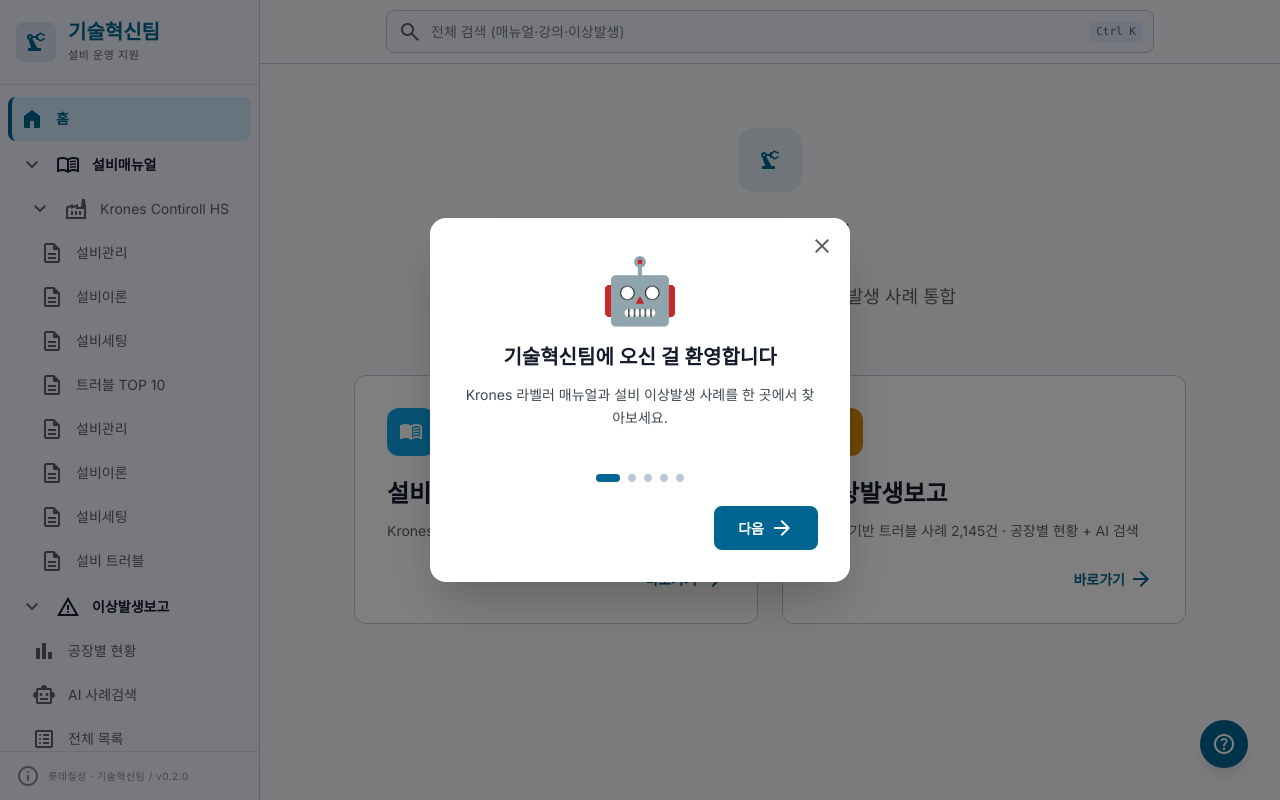
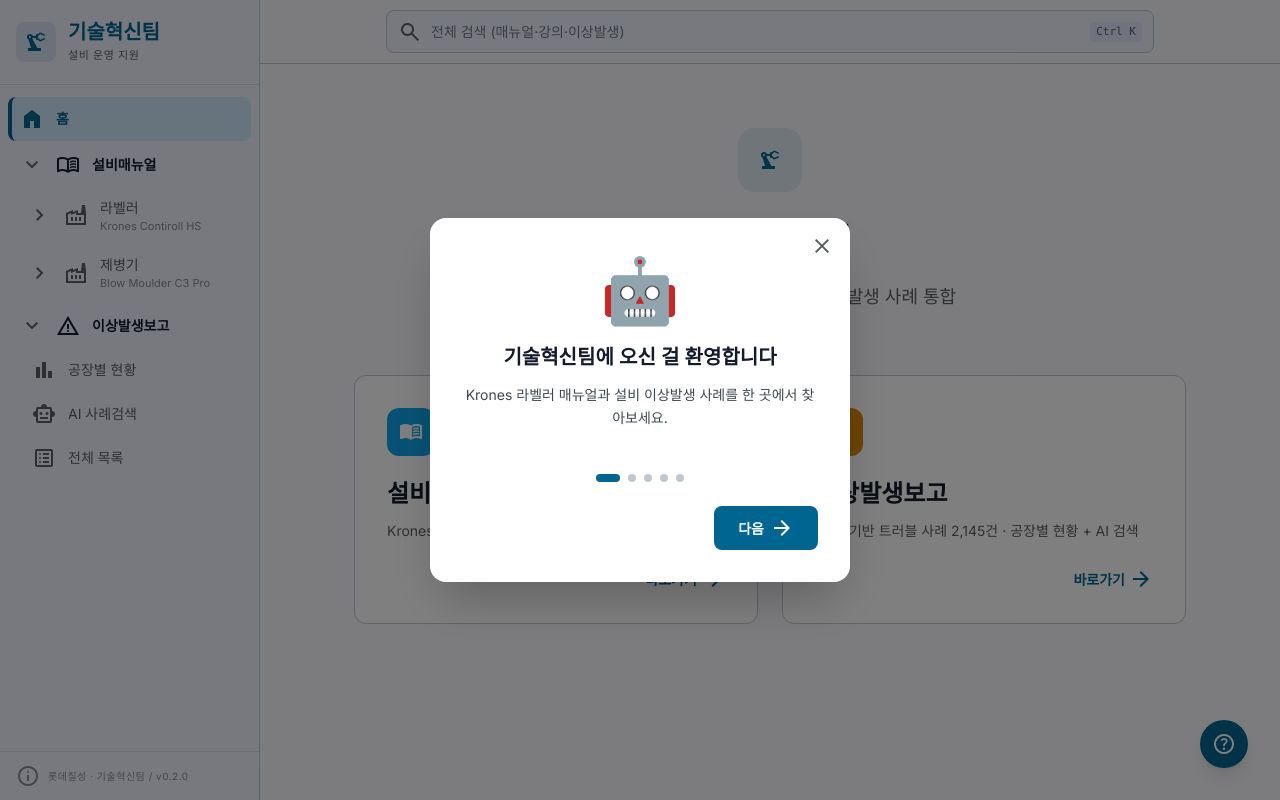
Before and after one commit to wjswlr01/krones-control, a Next.js app: page / in a window 1280 px wide. Built offline with nearby package versions, Linux system fonts and the light colour scheme.

Commit message:
fix: sidebar group manuals by equipment type

```diff
--- a/components/layout/Sidebar.tsx
+++ b/components/layout/Sidebar.tsx
@@ -2,19 +2,21 @@
 import Link from 'next/link'
 import { usePathname } from 'next/navigation'
 import { useState } from 'react'
-import { getAllManuals } from '@/lib/manuals'
+import { EQUIPMENT_GROUPS, getManualsByGroup } from '@/lib/manuals'
 import { useSidebar } from '@/contexts/SidebarContext'
 
 interface MenuItem {
   label: string
+  sublabel?: string  // 보조 라벨 (예: 영문 모델명) — 그룹 노드용
   icon: string  // Material Symbol name
   href?: string
   children?: MenuItem[]
   tourId?: string  // 온보딩 투어 타겟용 data-tour 값
+  defaultOpen?: boolean  // 펼침 기본값 (미지정 시 상위에서 전달된 값)
 }
 
 function TreeItem({ item, level = 0, pathname, defaultOpen = true }: { item: MenuItem; level?: number; pathname: string; defaultOpen?: boolean }) {
-  const [open, setOpen] = useState(defaultOpen)
+  const [open, setOpen] = useState(item.defaultOpen ?? defaultOpen)
   const hasChildren = item.children && item.children.length > 0
   const isActive = item.href ? pathname === item.href : false
 
@@ -25,8 +27,11 @@ function TreeItem({ item, level = 0, pathname, defaultOpen = true }: { item: Men
           className={`w-full flex items-center gap-3 py-2.5 pr-3 text-left hover:bg-surface-container-high rounded-lg transition-colors ${level === 0 ? 'font-bold text-on-background' : 'text-secondary'}`}
           style={{ paddingLeft: `${0.75 + level * 0.5}rem` }}>
           <span className="material-symbols-outlined text-[18px] text-secondary flex-shrink-0" style={{ transform: open ? 'rotate(0deg)' : 'rotate(-90deg)', transition: 'transform 0.2s' }}>expand_more</span>
-          <span className="material-symbols-outlined text-[20px]">{item.icon}</span>
-          <span className="text-[14px] flex-1">{item.label}</span>
+          <span className="material-symbols-outlined text-[20px] flex-shrink-0">{item.icon}</span>
+          <span className="flex-1 min-w-0">
+            <span className="text-[14px] block truncate">{item.label}</span>
+            {item.sublabel && <span className="text-[11px] text-secondary/70 block truncate font-normal">{item.sublabel}</span>}
+          </span>
         </button>
         {open && item.children!.map((c, i) => <TreeItem key={i} item={c} level={level + 1} pathname={pathname} />)}
       </div>
@@ -45,21 +50,27 @@ function TreeItem({ item, level = 0, pathname, defaultOpen = true }: { item: Men
 
 export default function Sidebar() {
   const pathname = usePathname()
-  const manuals = getAllManuals()
   const { isOpen, close } = useSidebar()
 
   if (pathname === '/login') return null
 
+  // 현재 보고 있는 매뉴얼 id (자동 펼침용)
+  const activeManualId = pathname.startsWith('/manual/') ? pathname.split('/')[2] : null
+
   const menu: MenuItem[] = [
     { label: '홈', icon: 'home', href: '/' },
     {
-      label: '설비매뉴얼', icon: 'menu_book', tourId: 'manuals',
-      children: [
-        {
-          label: 'Krones Contiroll HS', icon: 'factory',
-          children: manuals.map(m => ({ label: m.title, icon: 'description', href: `/manual/${m.id}/1` }))
+      label: '설비매뉴얼', icon: 'menu_book', tourId: 'manuals', defaultOpen: true,
+      children: EQUIPMENT_GROUPS.map(g => {
+        const groupManuals = getManualsByGroup(g.key)
+        return {
+          label: g.name,
+          sublabel: g.model,
+          icon: 'factory',
+          defaultOpen: groupManuals.some(m => m.id === activeManualId),  // 활성 매뉴얼 그룹만 펼침
+          children: groupManuals.map(m => ({ label: m.title, icon: 'description', href: `/manual/${m.id}/1` })),
         }
-      ]
+      }),
     },
     {
       label: '이상발생보고', icon: 'report_problem',
```
